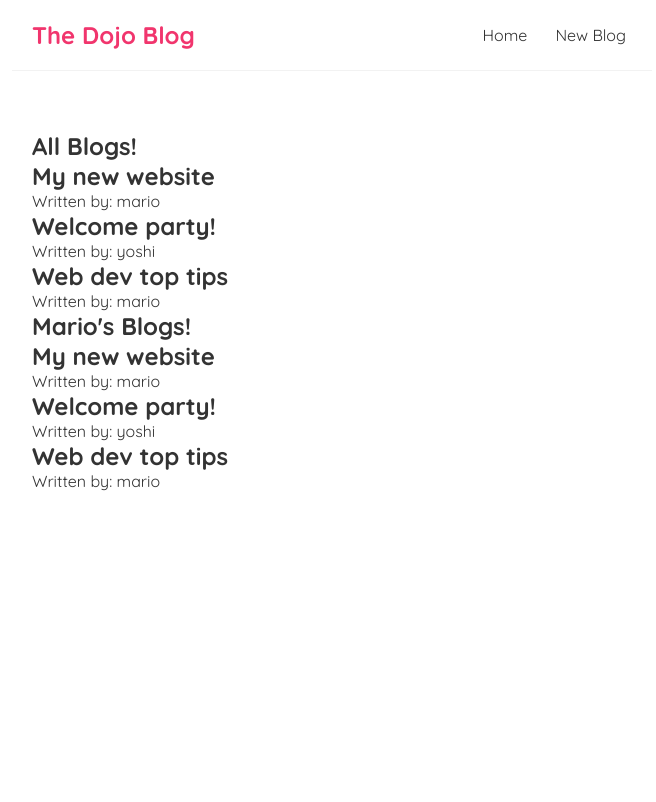
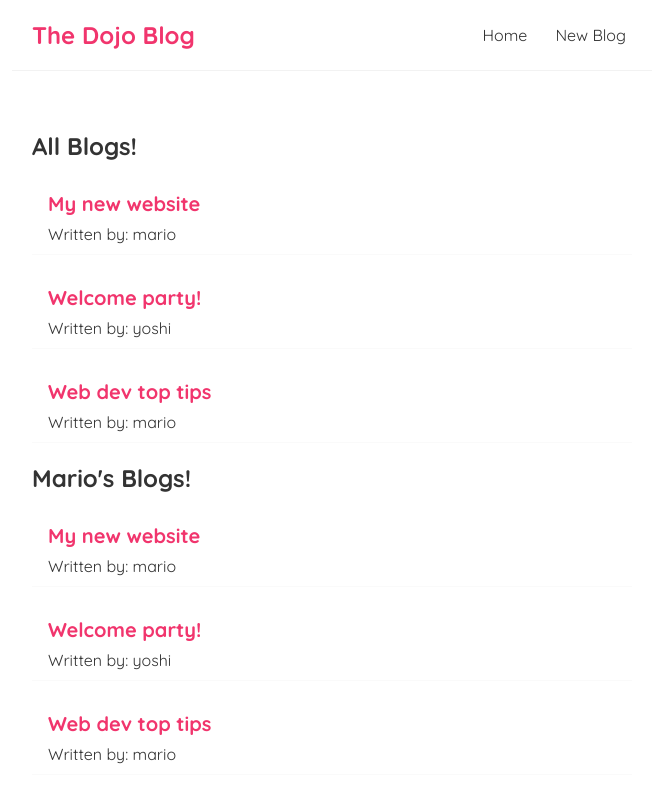
Before and after one commit to IvanChokoev/react_website, a React (Create React App) app: page / in a window 1280 px wide. Shown: the top 802 px of the page, without its empty margins (308-964 px from the left). Built offline with nearby package versions, Linux system fonts and the light colour scheme.

Commit message:
blog previews

```diff
--- a/src/index.css
+++ b/src/index.css
@@ -1,5 +1,3 @@
-@import url('https://fonts.googleapis.com/css2?family=Quicksand:wght@300;400;500;600;700&display=swap');
-
 @import url('https://fonts.googleapis.com/css2?family=Quicksand:wght@300;400;500;600;700&display=swap');
 
 /* base styles */
@@ -41,3 +39,20 @@
   margin: 40px auto;
   padding: 20px;
 }
+
+/* blog previews / list */
+.blog-preview {
+  padding: 10px 16px;
+  margin: 20px 0;
+  border-bottom: 1px solid #fafafa;
+}
+
+.blog-preview:hover {
+  box-shadow: 1px 3px 5px rgba(0, 0, 0, 0.1);
+}
+
+.blog-preview h2 {
+  font-size: 20px;
+  color: #f1356d;
+  margin-bottom: 8px;
+}
```
